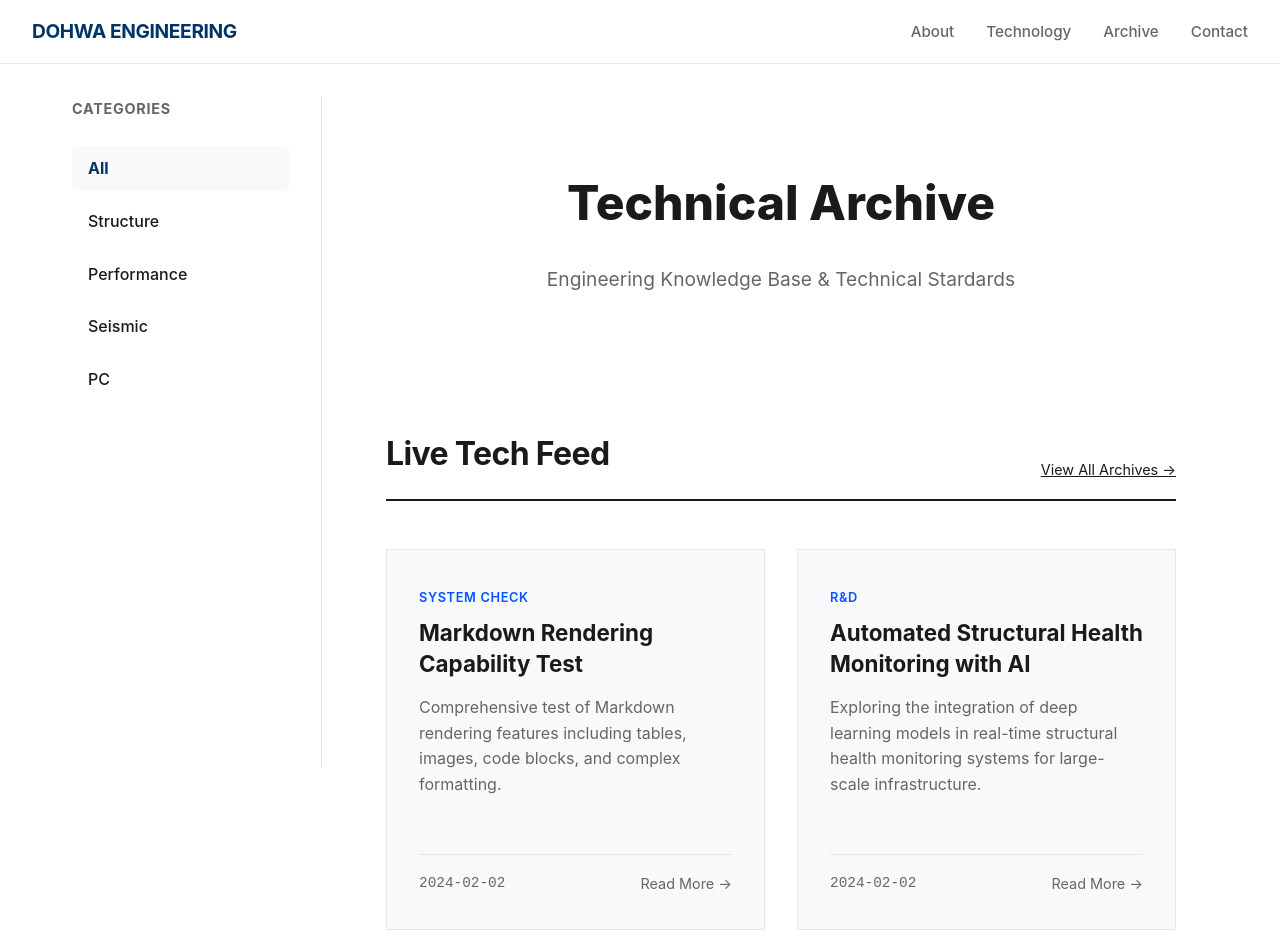
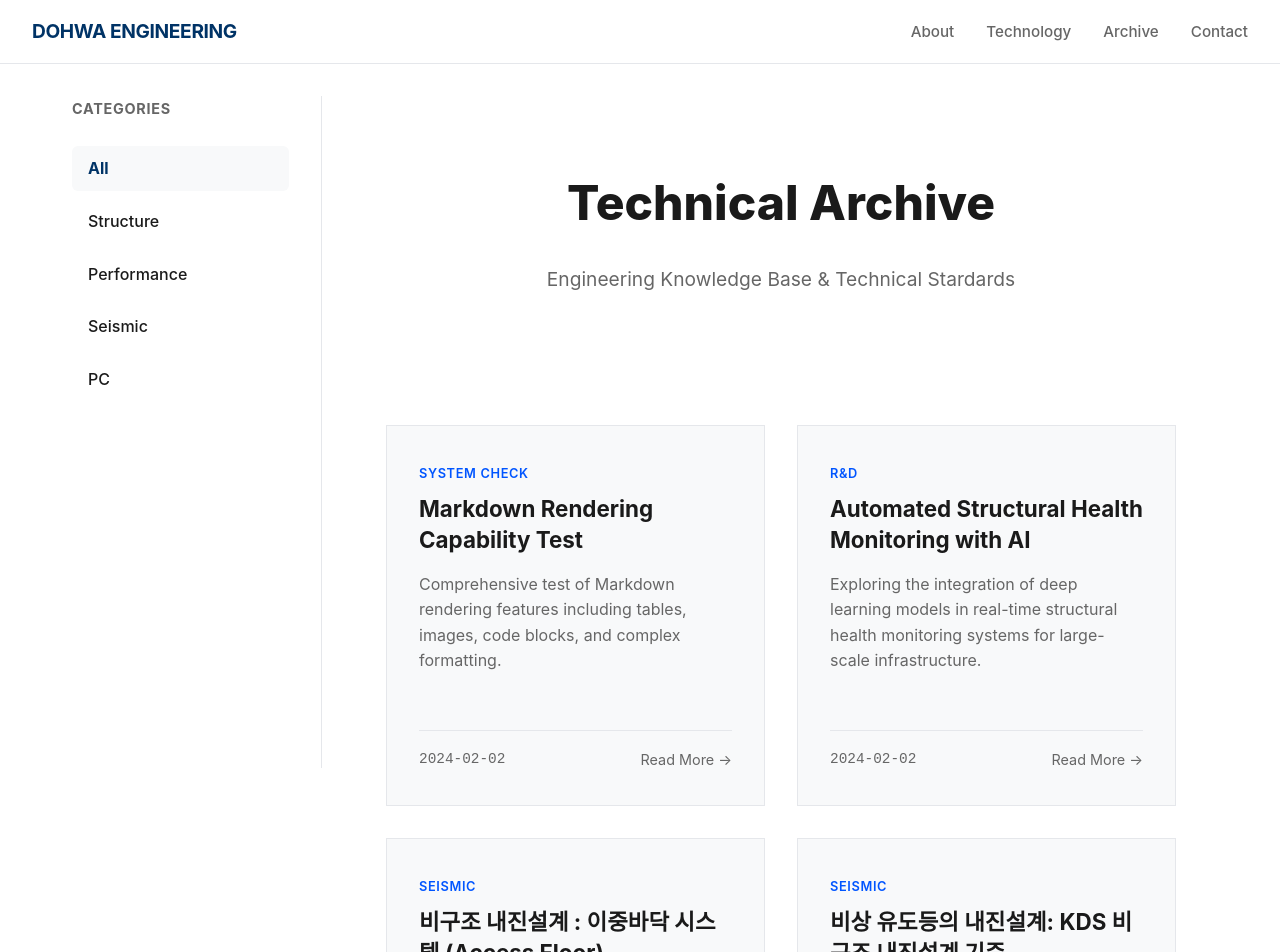
Before and after one commit to jinwon-structure/dohwa-web, a Next.js app: page /archive in a window 1280 px wide. Shown: the top 952 px of the page. Built offline with nearby package versions, Linux system fonts and the light colour scheme; a web font is replaced by a local one.

Commit message:
fix: Show all posts on Archive page instead of only 3

```diff
--- a/package.json
+++ b/package.json
@@ -10,6 +10,7 @@
   },
   "dependencies": {
     "gray-matter": "^4.0.3",
+    "lucide-react": "^0.563.0",
     "next": "16.1.6",
     "react": "19.2.3",
     "react-dom": "19.2.3",
--- a/src/app/archive/page.tsx
+++ b/src/app/archive/page.tsx
@@ -16,7 +16,7 @@ export default function Archive() {
                 <p className={styles.subtitle}>Engineering Knowledge Base & Technical Stardards</p>
             </div>
 
-            <LiveTechFeed posts={allPostsData} />
+            <LiveTechFeed posts={allPostsData} showAll={true} />
         </div>
     );
 }
--- a/src/components/home/LiveTechFeed.tsx
+++ b/src/components/home/LiveTechFeed.tsx
@@ -4,20 +4,25 @@ import { PostData } from '@/lib/posts';
 
 interface LiveTechFeedProps {
     posts: PostData[];
+    showAll?: boolean;
 }
 
-export default function LiveTechFeed({ posts }: LiveTechFeedProps) {
+export default function LiveTechFeed({ posts, showAll = false }: LiveTechFeedProps) {
+    const displayPosts = showAll ? posts : posts.slice(0, 3);
+
     return (
         <section className={styles.section}>
+            {!showAll && (
                 <div className={styles.header}>
                     <h2 className={styles.title}>Live Tech Feed</h2>
                     <Link href="/archive" style={{ textDecoration: 'underline', fontSize: '0.9rem' }}>
                         View All Archives &rarr;
                     </Link>
                 </div>
+            )}
 
             <div className={styles.grid}>
-                {posts.slice(0, 3).map((post) => (
+                {displayPosts.map((post) => (
                     <Link href={`/archive/${post.id}`} key={post.id} style={{ textDecoration: 'none' }}>
                         <article className={styles.card}>
                             <div className={styles.cardHeader}>
```
Also changed, not shown: src/components/home/Services.tsx (+12 -5 lines), 1 other file (tests, documents, lock files or other folders). Lines whose indentation alone changed are shown as unchanged.
